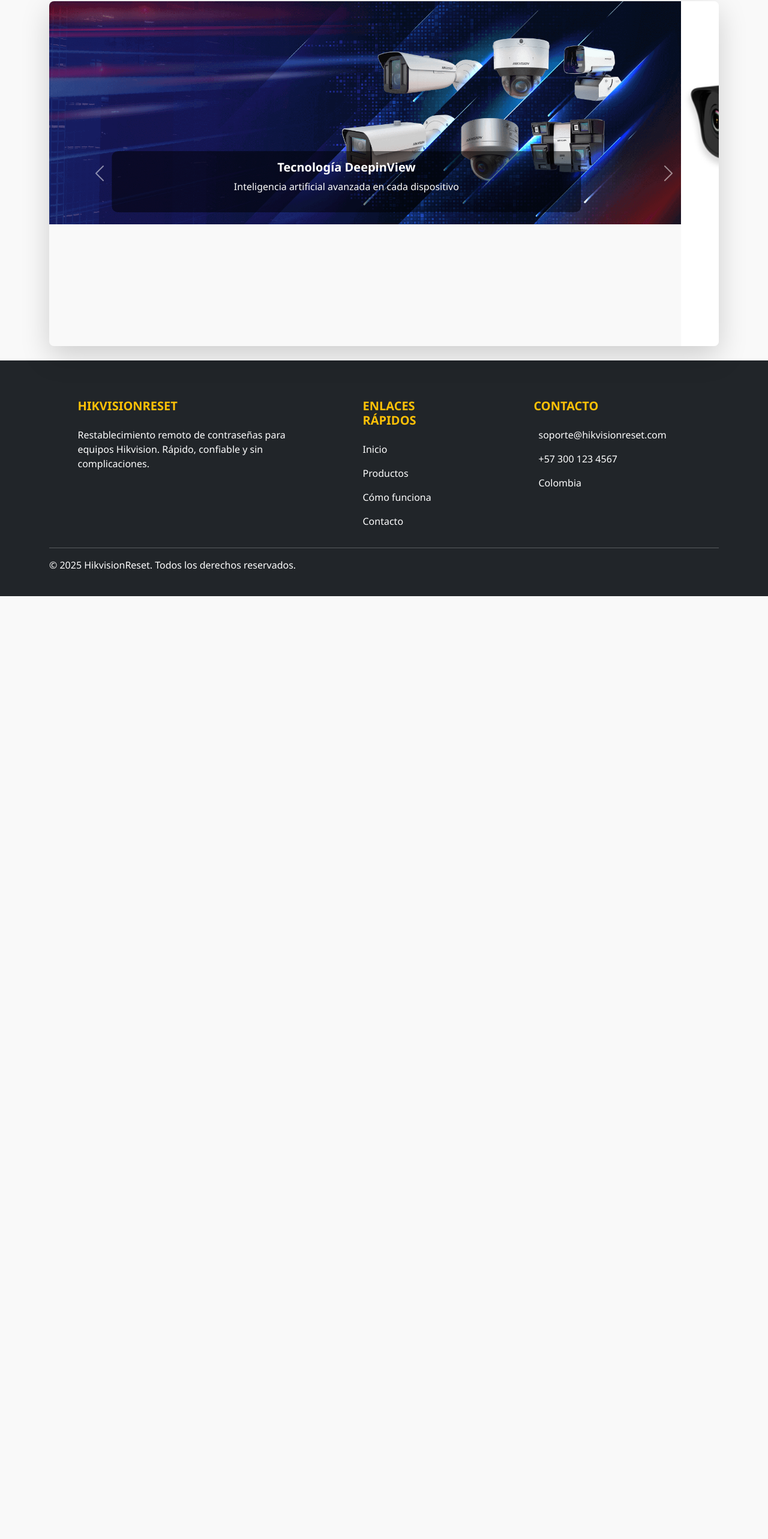
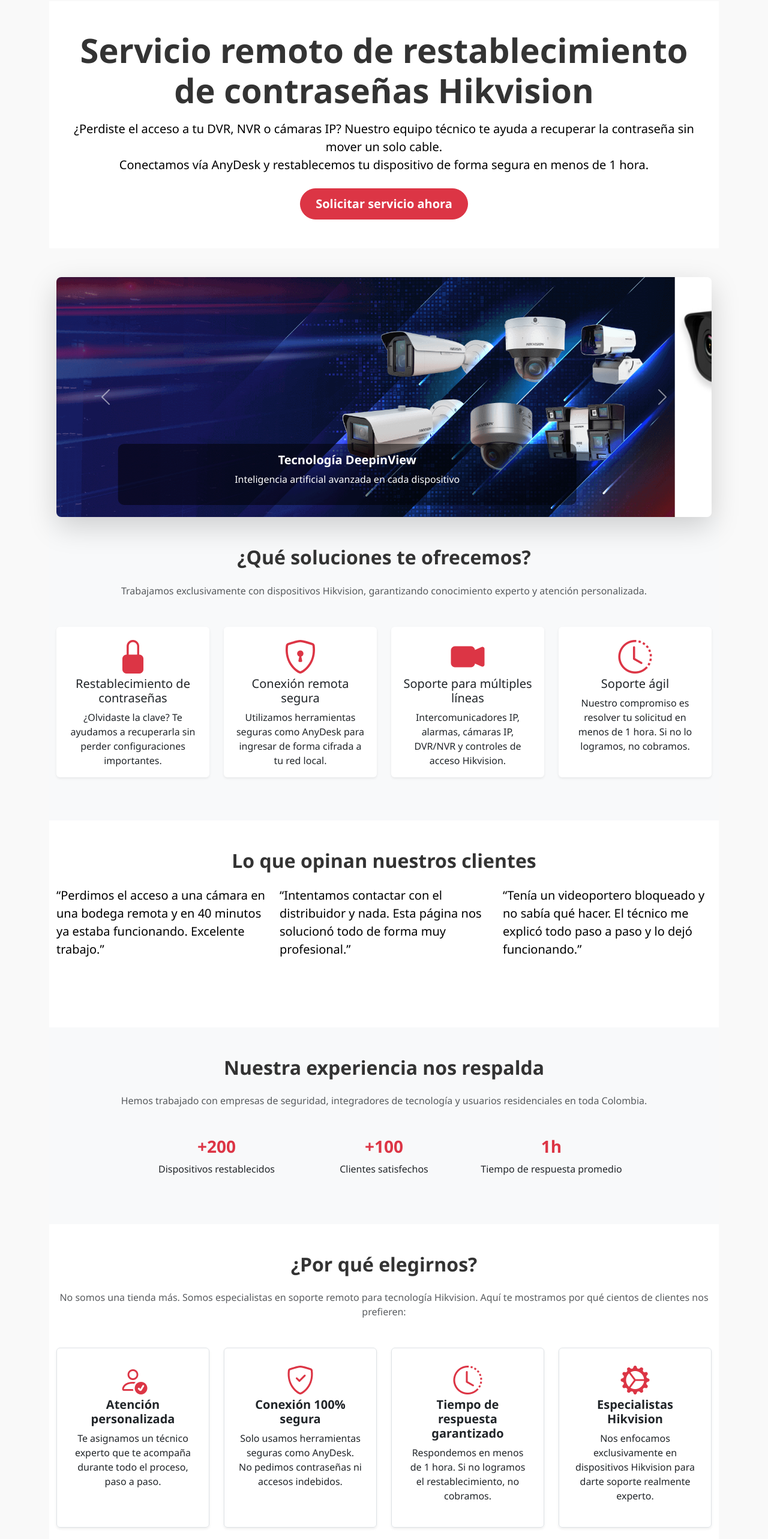
Before and after one commit to Akilian5/hikvisionReset, an Angular app: page /inicio in a window 1280 px wide. Shown: the part 78-2644 px from the top of the page at 60% size. Before the commit the page ends 1072 px from the top, so only its background shows below. Built offline with nearby package versions, Linux system fonts and the light colour scheme.

Commit message:
pagina de inicio terminada, footer hecho, fotos del carrusel con la misma medida, estilos, animaciones y un boton de contacto.

```diff
--- a/angular.json
+++ b/angular.json
@@ -24,6 +24,8 @@
             ],
             "styles": [
               "node_modules/bootstrap/dist/css/bootstrap.min.css",
+              "node_modules/animate.css/animate.min.css",
+              "node_modules/bootstrap-icons/font/bootstrap-icons.css",
               "src/styles.css"
               ],
             "scripts": [
--- a/package.json
+++ b/package.json
@@ -30,7 +30,9 @@
     "@angular/router": "^20.1.0",
     "@angular/ssr": "^20.1.3",
     "@coreui/angular": "^5.5.6",
+    "animate.css": "^4.1.1",
     "bootstrap": "^5.3.7",
+    "bootstrap-icons": "^1.13.1",
     "express": "^5.1.0",
     "rxjs": "~7.8.0",
     "tslib": "^2.3.0",
--- a/src/app/components/footer/footer.css
+++ b/src/app/components/footer/footer.css
@@ -1,5 +1,5 @@
 footer a:hover {
-  color: #ffc107 !important;
+  color: #dc3545 !important;
   transition: 0.3s;
 }
 
--- a/src/app/components/footer/footer.html
+++ b/src/app/components/footer/footer.html
@@ -3,12 +3,12 @@
     <div class="row text-md-left">
 
       <div class="col-md-4 col-lg-4 col-xl-4 mx-auto mt-3">
-        <h5 class="text-uppercase mb-4 fw-bold text-warning">HikvisionReset</h5>
+        <h5 class="text-uppercase mb-4 fw-bold text-danger">HikvisionReset</h5>
         <p>Restablecimiento remoto de contraseñas para equipos Hikvision. Rápido, confiable y sin complicaciones.</p>
       </div>
 
       <div class="col-md-3 col-lg-2 col-xl-2 mx-auto mt-3">
-        <h5 class="text-uppercase mb-4 fw-bold text-warning">Enlaces rápidos</h5>
+        <h5 class="text-uppercase mb-4 fw-bold text-danger">Enlaces rápidos</h5>
         <p><a href="/inicio" class="text-white text-decoration-none">Inicio</a></p>
         <p><a href="/productos" class="text-white text-decoration-none">Productos</a></p>
         <p><a href="/como-funciona" class="text-white text-decoration-none">Cómo funciona</a></p>
@@ -16,7 +16,7 @@
       </div>
 
       <div class="col-md-4 col-lg-3 col-xl-3 mx-auto mt-3">
-        <h5 class="text-uppercase mb-4 fw-bold text-warning">Contacto</h5>
+        <h5 class="text-uppercase mb-4 fw-bold text-danger">Contacto</h5>
         <p><i class="bi bi-envelope me-2"></i> soporte&#64;hikvisionreset.com</p>
         <p><i class="bi bi-whatsapp me-2"></i> +57 300 123 4567</p>
         <p><i class="bi bi-geo-alt me-2"></i> Colombia</p>
--- a/src/app/components/inicio/inicio.css
+++ b/src/app/components/inicio/inicio.css
@@ -3,3 +3,14 @@
   border-radius: 10px;
   padding: 15px;
 }
+
+.carrusel-img {
+  height: 400px; /* Tamaño uniforme */
+  object-fit: cover;
+}
+
+@media (max-width: 768px) {
+  .carrusel-img {
+    height: 250px; /* Más bajo en móviles */
+  }
+}
--- a/src/app/components/inicio/inicio.html
+++ b/src/app/components/inicio/inicio.html
@@ -1,9 +1,24 @@
+<section class="bg-white text-black py-5 text-center position-relative">
+  <div class="container">
+    <h1 class="display-4 fw-bold mb-3 animate__animated animate__fadeInDown">Servicio remoto de restablecimiento de contraseñas Hikvision</h1>
+    <p class="lead mb-4 animate__animated animate__fadeInUp">
+      ¿Perdiste el acceso a tu DVR, NVR o cámaras IP? Nuestro equipo técnico te ayuda a recuperar la contraseña sin mover un solo cable.
+      <br>Conectamos vía AnyDesk y restablecemos tu dispositivo de forma segura en menos de 1 hora.
+    </p>
+    <a href="/contacto" class="btn btn-danger btn-lg animate__animated animate__fadeInUp">Solicitar servicio ahora</a>
+  </div>
+</section>
+
+
+
+
+<div class="container mt-5">
   <div id="carruselHikvision" class="carousel slide" data-bs-ride="carousel">
-  <div class="carousel-inner rounded-3 shadow-lg">
+    <div class="carousel-inner rounded-3 shadow-lg overflow-hidden">
 
       <!-- Imagen 1 -->
       <div class="carousel-item active">
-      <img src="assets/img/Deepinview-banner.png" class="d-block w-100" alt="Deepinview Banner" />
+        <img src="assets/img/Deepinview-banner.png" class="d-block w-100 carrusel-img" alt="Deepinview Banner" />
         <div class="carousel-caption d-none d-md-block">
           <h5 class="fw-bold">Tecnología DeepinView</h5>
           <p>Inteligencia artificial avanzada en cada dispositivo</p>
@@ -12,7 +27,7 @@
 
       <!-- Imagen 2 -->
       <div class="carousel-item">
-      <img src="assets/img/Hikvision-familia-2018.jpg" class="d-block w-100" alt="Familia Hikvision" />
+        <img src="assets/img/Hikvision-familia-2018.jpg" class="d-block w-100 carrusel-img" alt="Familia Hikvision" />
         <div class="carousel-caption d-none d-md-block">
           <h5 class="fw-bold">Soluciones integrales de seguridad</h5>
           <p>Cámaras, alarmas, intercomunicadores y más</p>
@@ -21,7 +36,7 @@
 
       <!-- Imagen 3 -->
       <div class="carousel-item">
-      <img src="assets/img/Kits-Hikvision-Banner.jpg" class="d-block w-100" alt="Kits Hikvision" />
+        <img src="assets/img/Kits-Hikvision-Banner.jpg" class="d-block w-100 carrusel-img" alt="Kits Hikvision" />
         <div class="carousel-caption d-none d-md-block">
           <h5 class="fw-bold">Kits completos Hikvision</h5>
           <p>Listos para instalar con soporte remoto incluido</p>
@@ -41,3 +56,136 @@
       <span class="visually-hidden">Siguiente</span>
     </button>
   </div>
+</div>
+
+
+
+
+<section class="py-5 bg-light">
+  <div class="container">
+    <h2 class="text-center mb-4 fw-bold">¿Qué soluciones te ofrecemos?</h2>
+    <p class="text-center text-muted mb-5">Trabajamos exclusivamente con dispositivos Hikvision, garantizando conocimiento experto y atención personalizada.</p>
+    <div class="row text-center">
+      <div class="col-md-3 mb-4">
+        <div class="card h-100 shadow-sm border-0">
+          <div class="card-body">
+            <i class="bi bi-lock-fill display-4 text-danger mb-3"></i>
+            <h5 class="card-title">Restablecimiento de contraseñas</h5>
+            <p class="card-text">¿Olvidaste la clave? Te ayudamos a recuperarla sin perder configuraciones importantes.</p>
+          </div>
+        </div>
+      </div>
+      <div class="col-md-3 mb-4">
+        <div class="card h-100 shadow-sm border-0">
+          <div class="card-body">
+            <i class="bi bi-shield-lock display-4 text-danger mb-3"></i>
+            <h5 class="card-title">Conexión remota segura</h5>
+            <p class="card-text">Utilizamos herramientas seguras como AnyDesk para ingresar de forma cifrada a tu red local.</p>
+          </div>
+        </div>
+      </div>
+      <div class="col-md-3 mb-4">
+        <div class="card h-100 shadow-sm border-0">
+          <div class="card-body">
+            <i class="bi bi-camera-video-fill display-4 text-danger mb-3"></i>
+            <h5 class="card-title">Soporte para múltiples líneas</h5>
+            <p class="card-text">Intercomunicadores IP, alarmas, cámaras IP, DVR/NVR y controles de acceso Hikvision.</p>
+          </div>
+        </div>
+      </div>
+      <div class="col-md-3 mb-4">
+        <div class="card h-100 shadow-sm border-0">
+          <div class="card-body">
+            <i class="bi bi-clock-history display-4 text-danger mb-3"></i>
+            <h5 class="card-title">Soporte ágil</h5>
+            <p class="card-text">Nuestro compromiso es resolver tu solicitud en menos de 1 hora. Si no lo logramos, no cobramos.</p>
+          </div>
+        </div>
+      </div>
+    </div>
+  </div>
+</section>
+
+<section class="py-5 text-black" style="background-color: #ffffff;">
+  <div class="container">
+    <h2 class="text-center mb-4 fw-bold">Lo que opinan nuestros clientes</h2>
+    <div class="row">
+      <div class="col-md-4 mb-4">
+        <blockquote class="blockquote">
+          <p>“Perdimos el acceso a una cámara en una bodega remota y en 40 minutos ya estaba funcionando. Excelente trabajo.”</p>
+          <footer class="blockquote-footer text-white-50">Sergio L., Empresa Logística</footer>
+        </blockquote>
+      </div>
+      <div class="col-md-4 mb-4">
+        <blockquote class="blockquote">
+          <p>“Intentamos contactar con el distribuidor y nada. Esta página nos solucionó todo de forma muy profesional.”</p>
+          <footer class="blockquote-footer text-white-50">Daniela M., Ingeniera de redes</footer>
+        </blockquote>
+      </div>
+      <div class="col-md-4 mb-4">
+        <blockquote class="blockquote">
+          <p>“Tenía un videoportero bloqueado y no sabía qué hacer. El técnico me explicó todo paso a paso y lo dejó funcionando.”</p>
+          <footer class="blockquote-footer text-white-50">Andrea P., Cliente residencial</footer>
+        </blockquote>
+      </div>
+    </div>
+  </div>
+</section>
+
+
+<section class="py-5 bg-light">
+  <div class="container text-center">
+    <h2 class="mb-4 fw-bold">Nuestra experiencia nos respalda</h2>
+    <p class="text-muted mb-5">Hemos trabajado con empresas de seguridad, integradores de tecnología y usuarios residenciales en toda Colombia.</p>
+    <div class="row justify-content-center">
+      <div class="col-md-3 mb-3">
+        <h3 class="text-danger fw-bold">+200</h3>
+        <p>Dispositivos restablecidos</p>
+      </div>
+      <div class="col-md-3 mb-3">
+        <h3 class="text-danger fw-bold">+100</h3>
+        <p>Clientes satisfechos</p>
+      </div>
+      <div class="col-md-3 mb-3">
+        <h3 class="text-danger fw-bold">1h</h3>
+        <p>Tiempo de respuesta promedio</p>
+      </div>
+    </div>
+  </div>
+</section>
+
+<section class="py-5 bg-white">
+  <div class="container">
+    <h2 class="text-center fw-bold mb-4">¿Por qué elegirnos?</h2>
+    <p class="text-center text-muted mb-5">No somos una tienda más. Somos especialistas en soporte remoto para tecnología Hikvision. Aquí te mostramos por qué cientos de clientes nos prefieren:</p>
+
+    <div class="row text-center">
+      <div class="col-md-3 mb-4">
+        <div class="p-4 border rounded shadow-sm h-100 animate__animated animate__fadeInUp">
+          <i class="bi bi-person-check display-5 text-danger mb-3"></i>
+          <h5 class="fw-bold">Atención personalizada</h5>
+          <p>Te asignamos un técnico experto que te acompaña durante todo el proceso, paso a paso.</p>
+        </div>
+      </div>
+
+      <div class="col-md-3 mb-4">
+        <div class="p-4 border rounded shadow-sm h-100 animate__animated animate__fadeInUp animate__delay-1s">
+          <i class="bi bi-shield-check display-5 text-danger mb-3"></i>
+          <h5 class="fw-bold">Conexión 100% segura</h5>
+          <p>Solo usamos herramientas seguras como AnyDesk. No pedimos contraseñas ni accesos indebidos.</p>
+        </div>
+      </div>
+
+      <div class="col-md-3 mb-4">
+        <div class="p-4 border rounded shadow-sm h-100 animate__animated animate__fadeInUp animate__delay-2s">
+          <i class="bi bi-clock-history display-5 text-danger mb-3"></i>
+          <h5 class="fw-bold">Tiempo de respuesta garantizado</h5>
+          <p>Respondemos en menos de 1 hora. Si no logramos el restablecimiento, no cobramos.</p>
+        </div>
+      </div>
+
+      <div class="col-md-3 mb-4">
+        <div class="p-4 border rounded shadow-sm h-100 animate__animated animate__fadeInUp animate__delay-3s">
+          <i class="bi bi-gear-wide-connected display-5 text-danger mb-3"></i>
+          <h5 class="fw-bold">Especialistas Hikvision</h5>
+          <p>Nos enfocamos exclusivamente en dispositivos Hikvision para darte soporte realmente experto.
```
Also changed, not shown: 1 other file (tests, documents, lock files or other folders). Lines whose indentation alone changed are shown as unchanged.
